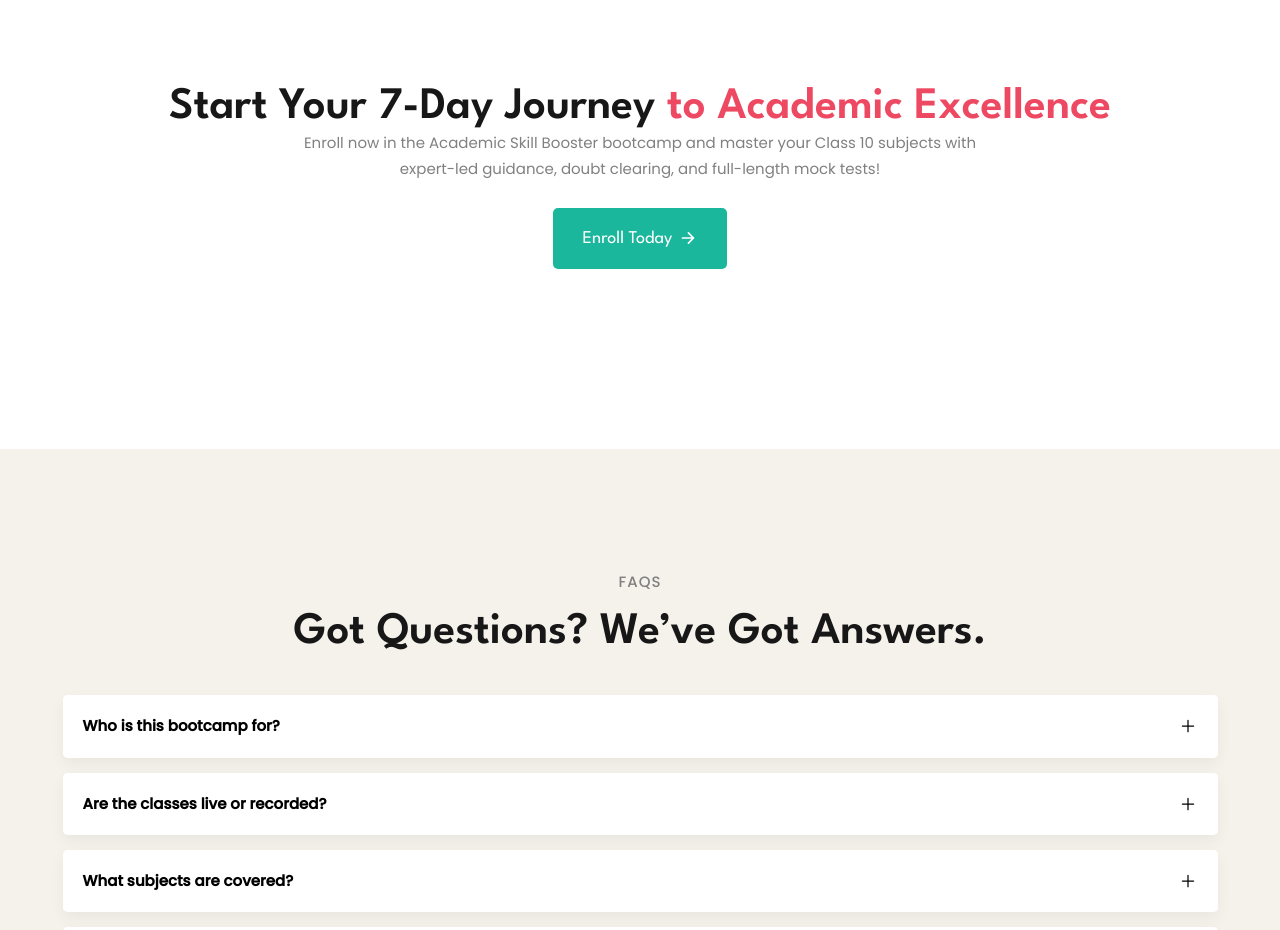
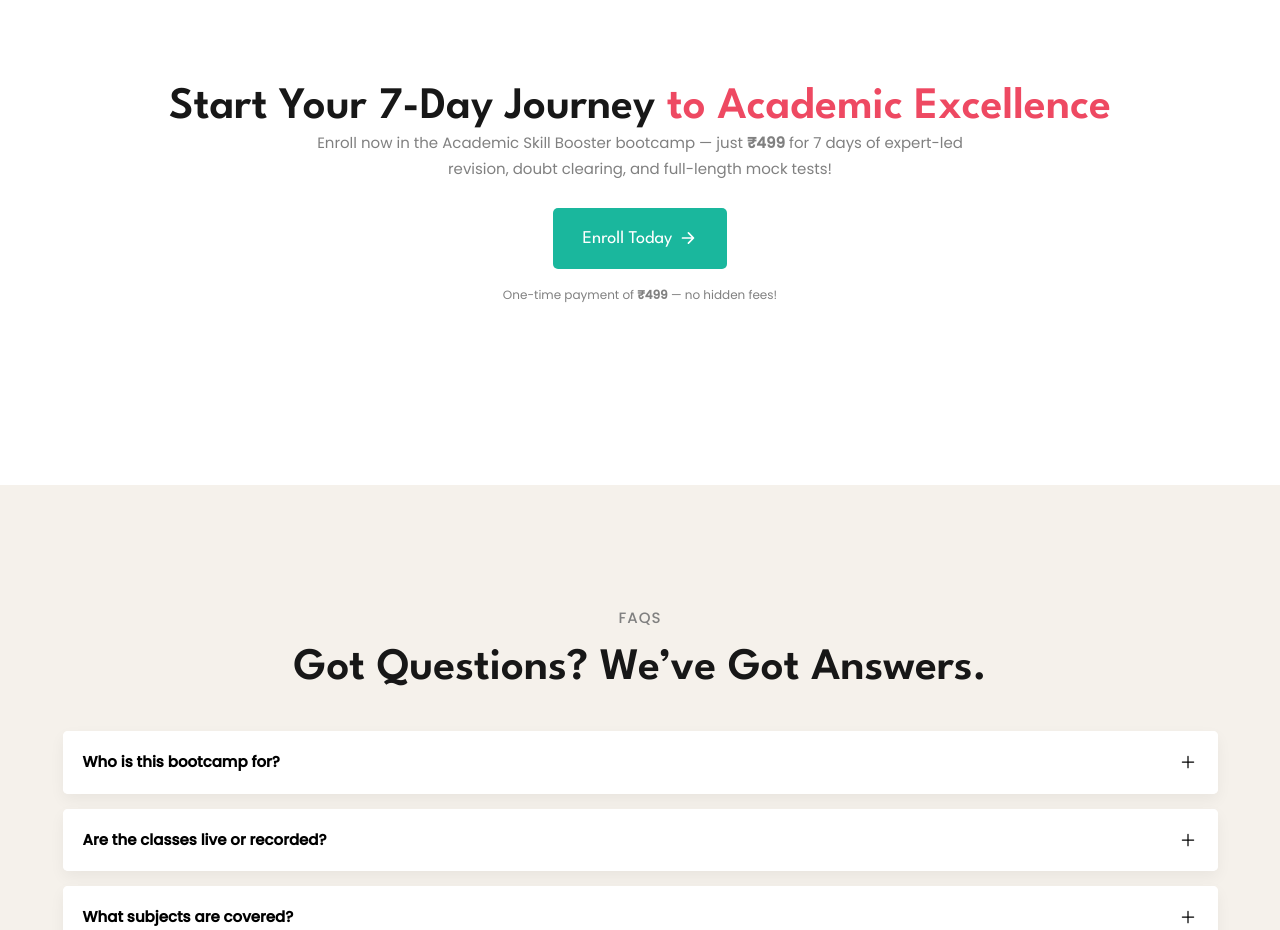
Before and after one commit to amulyyaaa/AcademicSkillBooster, a plain HTML site: page index.html in a window 1280 px wide. Shown: the part 4120-5050 px from the top of the page. Drawn offline with nearby package versions, Linux system fonts and the light colour scheme.

Commit message:
Update index.html

```diff
--- a/index.html
+++ b/index.html
@@ -311,7 +311,7 @@
 
 
 <!-- CTA SECTION -->
-<section class="section cta" id="cta" aria-label="cta" >
+<section class="section cta" id="cta" aria-label="cta">
   <div class="container" style="text-align: center; padding-block: 60px;">
 
     <h2 class="h2 section-title">
@@ -319,16 +319,19 @@
     </h2>
 
     <p class="section-text" style="max-width: 700px; margin: 0 auto;">
-      Enroll now in the Academic Skill Booster bootcamp and master your Class 10 subjects with expert-led guidance, doubt clearing, and full-length mock tests!
+      Enroll now in the Academic Skill Booster bootcamp — just <strong style="color: var(--orange-crayola); font-weight: 600;">₹499</strong> for 7 days of expert-led revision, doubt clearing, and full-length mock tests!
     </p>
 
     <div style="display: flex; justify-content: center; margin-top: 25px;">
-    <a href="payment.html" class="btn has-before" target="_blank">
-      <span class="span">Enroll Today</span>
-      <ion-icon name="arrow-forward-outline" aria-hidden="true"></ion-icon>
-    </a>
+      <a href="payment.html" class="btn has-before" target="_blank">
+        <span class="span">Enroll Today</span>
+        <ion-icon name="arrow-forward-outline" aria-hidden="true"></ion-icon>
+      </a>
     </div>
 
+    <p style="margin-top: 15px; font-size: 1.2rem; color: var(--gunmetal);">
+      One-time payment of <strong style="color: var(--orange-crayola); font-weight: 600;">₹499</strong> — no hidden fees!
+    </p>
 
   </div>
 </section>
```
